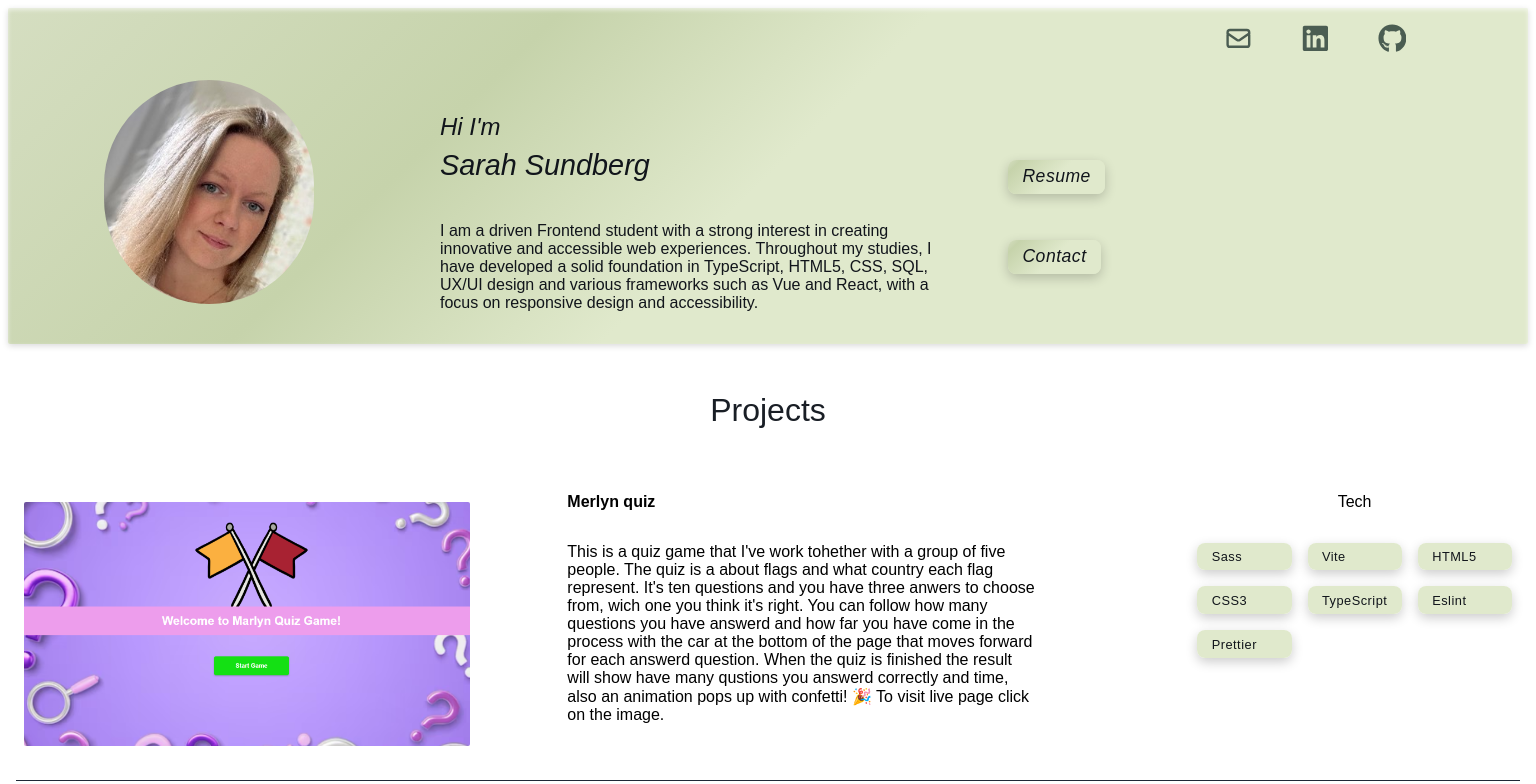
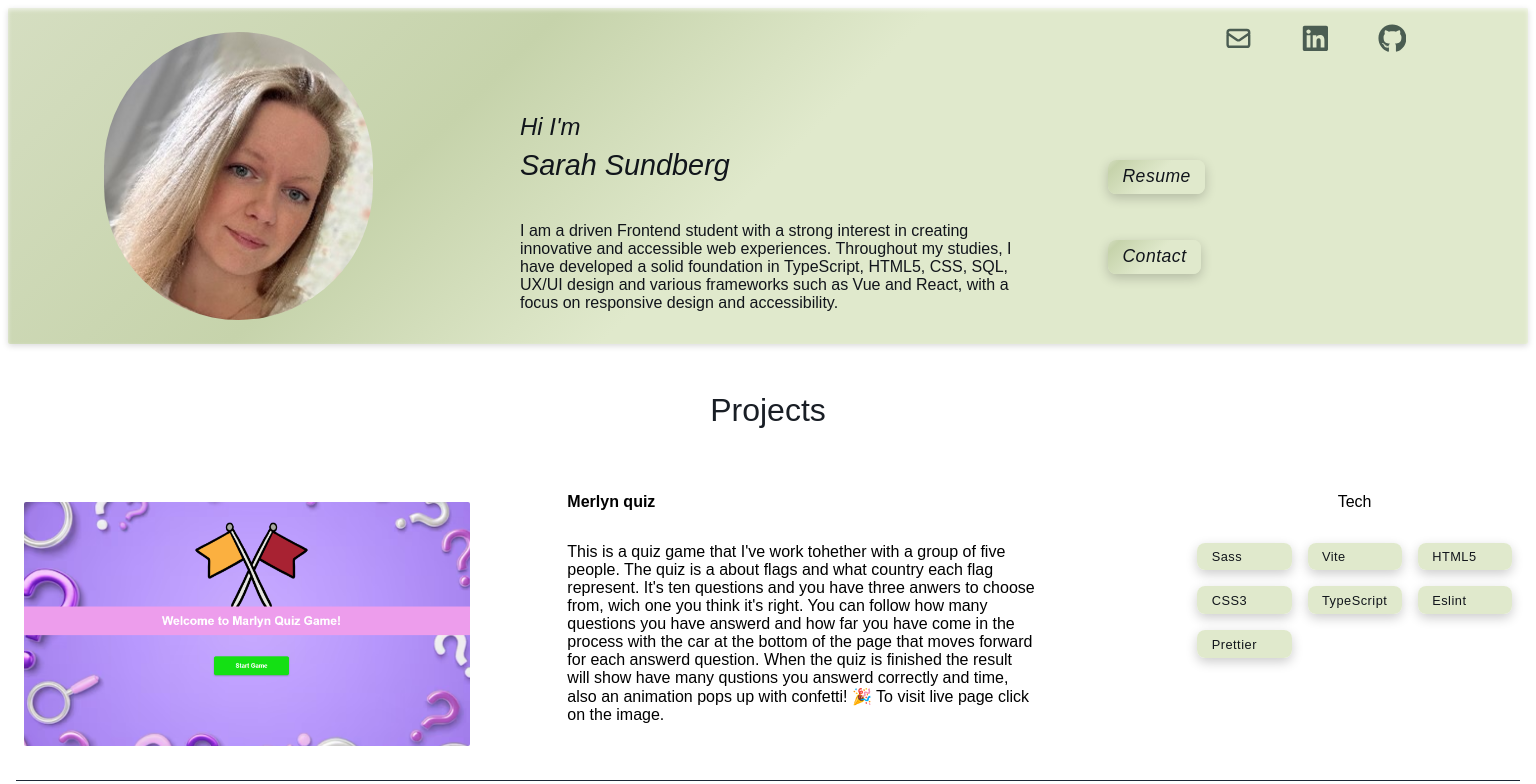
Before and after one commit to SarahSu92/Portfolio, a React (Vite) app in the folder Portfolio/: page / in a window 1536 px wide. Shown: the top 784 px of the page. Built offline with nearby package versions, Linux system fonts and the light colour scheme.

Commit message:
(feat). scss finish

```diff
--- a/Portfolio/src/components/Header/Header.scss
+++ b/Portfolio/src/components/Header/Header.scss
@@ -216,31 +216,36 @@ h2 {
 
 }
 
-@media screen and (min-width: 1280px) {
+@media screen and (min-width: 1400px) {
     .text {
         max-width: 500px;
-        margin-left: 26rem;
+        margin-left: 31rem;
     }
 
     h1 {
-        margin-left: 27rem;
+        margin-left: 32rem;
 
 
     }
 
     h2 {
-        margin-left: 27rem;
+        margin-left: 32rem;
     }
 
     .image {
+        margin-left: 5rem;
+        margin-top: 1rem;
+    }
 
-        margin-left: 5rem;
+      .profile {
+        height: 18rem;
+        width: auto;
     }
 
     .resume-wrap {
-        margin-left: 1000px;
+        margin-left: 1100px;
     }
     .contact-wrap {
-        margin-left: 1000px;
+        margin-left: 1100px;
     }
 }
```
